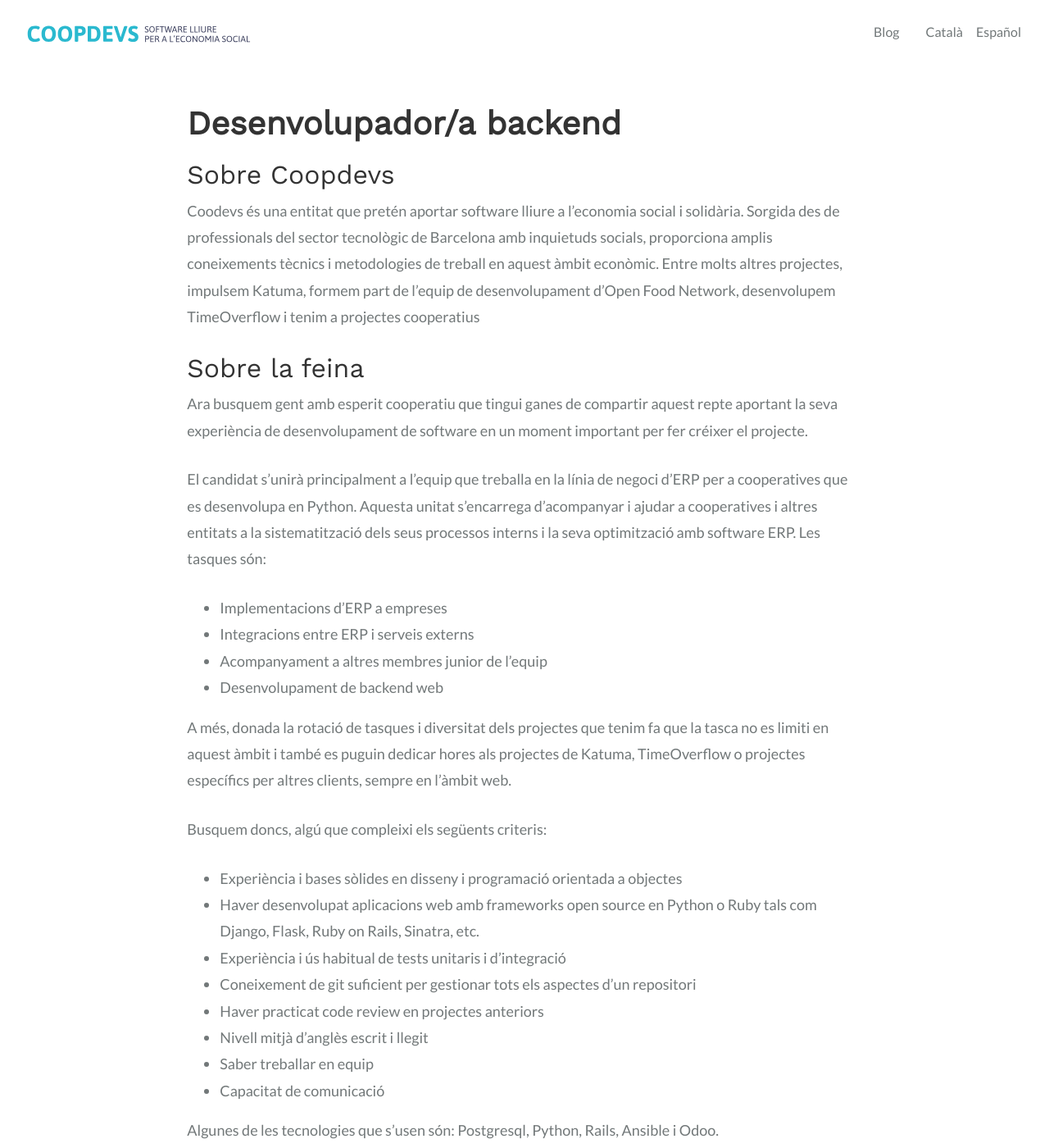
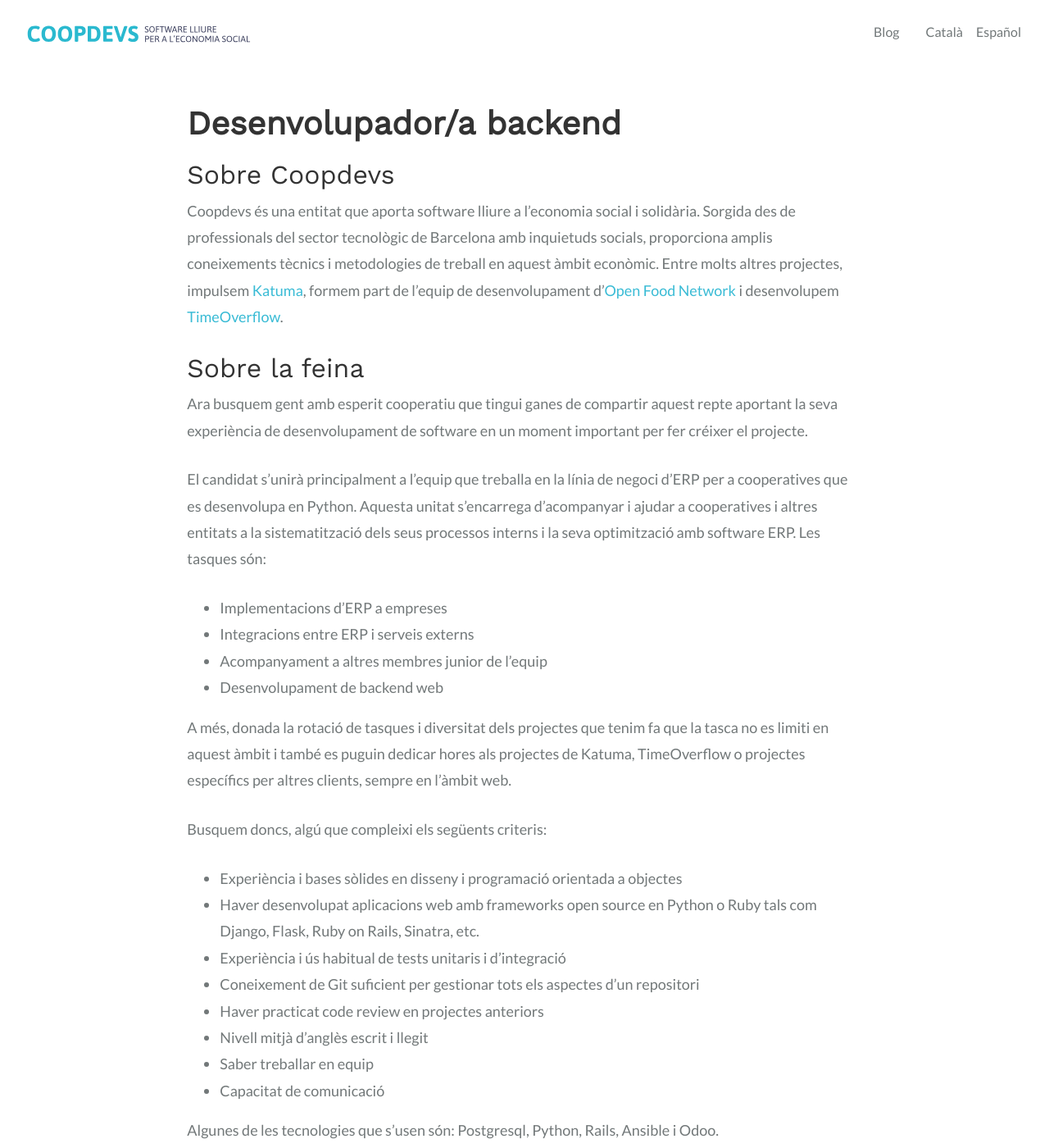
Before and after one commit to coopdevs/coopdevs-old-web, a Jekyll site: the page built from jobs.md, in a window 1280 px wide and 1400 px high. Shown: the whole window at 82% size. Built offline with Jekyll 4.4.1, drawn with Linux system fonts in a browser that asks for light colours.

Commit message:
Fix typos

```diff
--- a/jobs.md
+++ b/jobs.md
@@ -5,7 +5,7 @@
 
 ## Sobre Coopdevs
 
-Coodevs és una entitat que pretén aportar software lliure a l'economia social i solidària. Sorgida des de professionals del sector tecnològic de Barcelona amb inquietuds socials, proporciona amplis coneixements tècnics i metodologies de treball en aquest àmbit econòmic. Entre molts altres projectes, impulsem Katuma, formem part de l'equip de desenvolupament d'Open Food Network, desenvolupem TimeOverflow i tenim a projectes cooperatius
+Coopdevs és una entitat que aporta software lliure a l'economia social i solidària. Sorgida des de professionals del sector tecnològic de Barcelona amb inquietuds socials, proporciona amplis coneixements tècnics i metodologies de treball en aquest àmbit econòmic. Entre molts altres projectes, impulsem [Katuma](http://katuma.org/), formem part de l'equip de desenvolupament d'[Open Food Network](https://openfoodnetwork.org/) i desenvolupem [TimeOverflow](https://www.timeoverflow.org/).
 
 ## Sobre la feina
 
@@ -26,7 +26,7 @@
 * Haver desenvolupat aplicacions web amb frameworks open source en Python
     o Ruby tals com Django, Flask, Ruby on Rails, Sinatra, etc.
 * Experiència i ús habitual de tests unitaris i d'integració
-* Coneixement de git suficient per gestionar tots els aspectes d'un repositori
+* Coneixement de Git suficient per gestionar tots els aspectes d'un repositori
 * Haver practicat code review en projectes anteriors
 * Nivell mitjà d'anglès escrit i llegit
 * Saber treballar en equip
```
